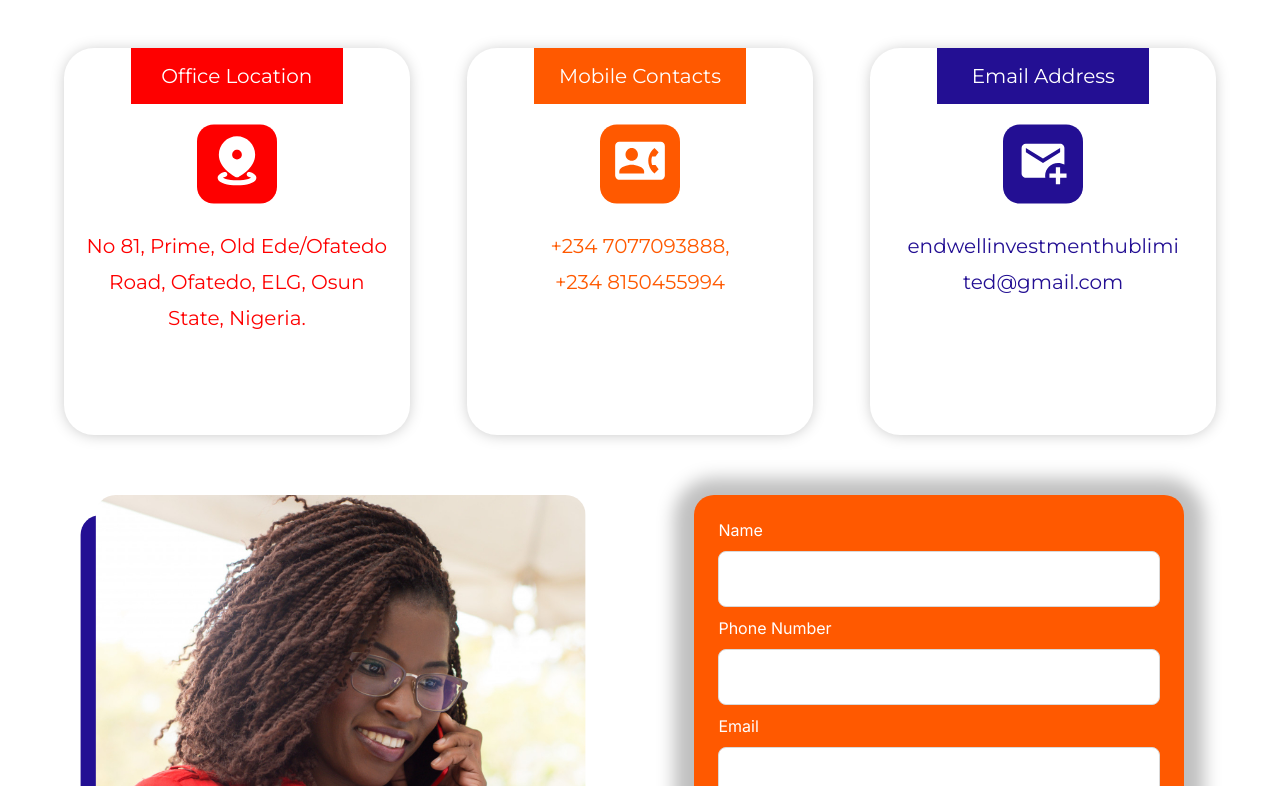
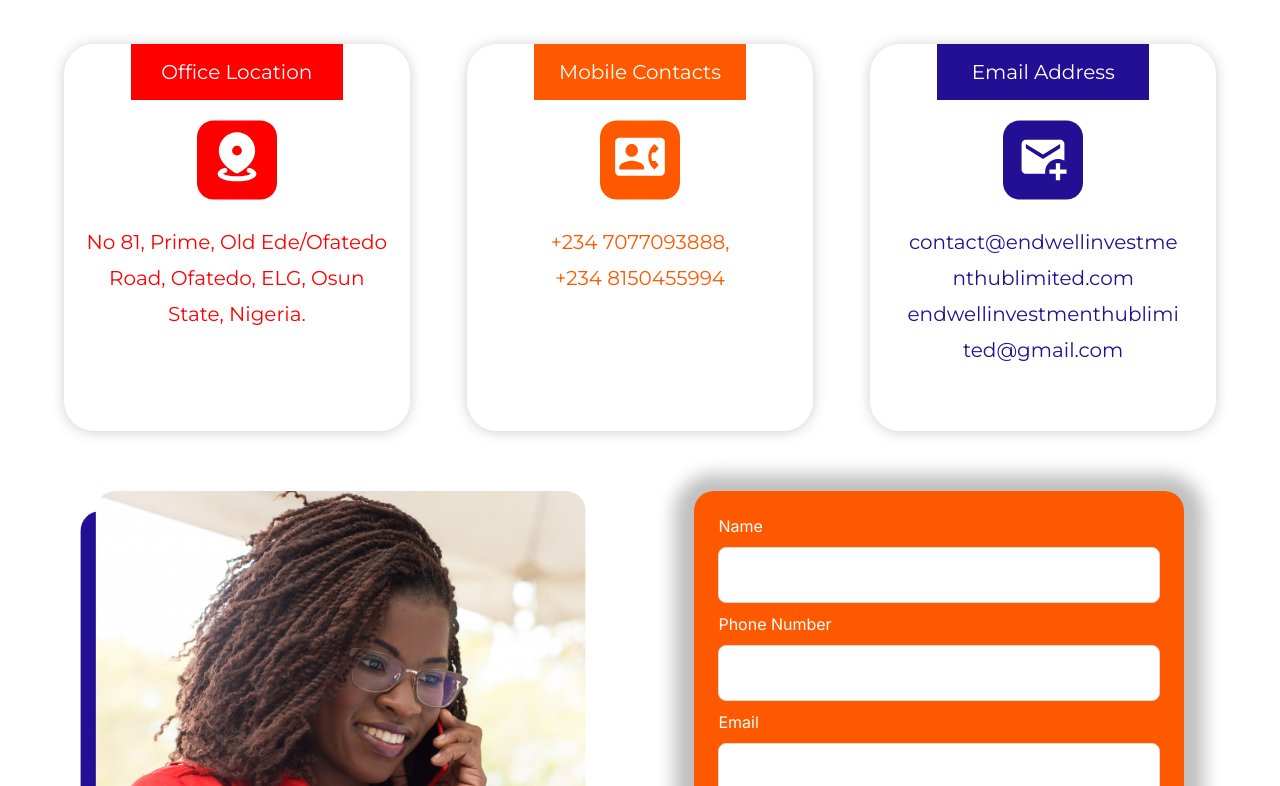
Before and after one commit to ogungbile-oluwasogo/endwell, a React (Vite) app: page /contact-us in a window 1280 px wide. Shown: the part 734-1520 px from the top of the page. Built offline with nearby package versions, Linux system fonts and the light colour scheme.

Commit message:
Pushing adjustment

```diff
--- a/src/components/contact/ContactDetail.jsx
+++ b/src/components/contact/ContactDetail.jsx
@@ -37,6 +37,7 @@
                 <path d="M50.0413 60.931C50.0413 52.5181 56.8784 45.681 65.2913 45.681C68.0872 45.681 70.6797 46.4435 72.9163 47.7397V27.8893C72.9163 26.5411 72.3808 25.2482 71.4275 24.2948C70.4742 23.3415 69.1812 22.806 67.833 22.806H27.1663C24.3451 22.806 22.083 25.0681 22.083 27.8893V58.3893C22.083 59.7375 22.6186 61.0305 23.5719 61.9838C24.5252 62.9371 25.8182 63.4726 27.1663 63.4726H50.2701C50.143 62.6339 50.0413 61.7951 50.0413 60.931ZM27.1663 32.9726V27.8893L47.4997 40.5976L67.833 27.8893V32.9726L47.4997 45.681L27.1663 32.9726ZM67.833 50.7643V58.3893H75.458V63.4726H67.833V71.0976H62.7497V63.4726H55.1247V58.3893H62.7497V50.7643H67.833Z" fill="white"/>
             </svg>
         </div>
+        <a href="mailto:contact@endwellinvestmenthublimited.com">contact@endwellinvestmenthublimited.com</a>
         <a href="mailto:endwellinvestmenthublimited@gmail.com">endwellinvestmenthublimited@gmail.com</a>
       </div>
     </div>
--- a/src/layouts/Footer.jsx
+++ b/src/layouts/Footer.jsx
@@ -99,6 +99,7 @@
                     <path d="M26.1 0H2.9C1.305 0 0.0145 1.29375 0.0145 2.875L0 20.125C0 21.7062 1.305 23 2.9 23H26.1C27.695 23 29 21.7062 29 20.125V2.875C29 1.29375 27.695 0 26.1 0ZM25.52 6.10938L15.2685 12.4631C14.8045 12.7506 14.1955 12.7506 13.7315 12.4631L3.48 6.10938C3.3346 6.02846 3.20728 5.91914 3.10574 5.78803C3.00419 5.65692 2.93054 5.50674 2.88923 5.3466C2.84793 5.18645 2.83983 5.01966 2.86543 4.85632C2.89102 4.69298 2.94979 4.53648 3.03816 4.39631C3.12653 4.25613 3.24267 4.13519 3.37955 4.04081C3.51644 3.94642 3.67121 3.88055 3.83452 3.84718C3.99782 3.81381 4.16626 3.81364 4.32963 3.84668C4.49301 3.87971 4.64792 3.94527 4.785 4.03937L14.5 10.0625L24.215 4.03937C24.3521 3.94527 24.507 3.87971 24.6704 3.84668C24.8337 3.81364 25.0022 3.81381 25.1655 3.84718C25.3288 3.88055 25.4836 3.94642 25.6204 4.04081C25.7573 4.13519 25.8735 4.25613 25.9618 4.39631C26.0502 4.53648 26.109 4.69298 26.1346 4.85632C26.1602 5.01966 26.1521 5.18645 26.1108 5.3466C26.0695 5.50674 25.9958 5.65692 25.8943 5.78803C25.7927 5.91914 25.6654 6.02846 25.52 6.10938Z" fill="white"/>
                   </svg>
                   <span>
+                    contact@endwellinvestment hublimited.com
                     endwellinvestmenthublimited @gmail.com
                   </span>
                 </p>
--- a/src/layouts/Header.jsx
+++ b/src/layouts/Header.jsx
@@ -25,7 +25,7 @@
     <div className={styles.headerWrapper}>
         <div className={styles.container}>
             <div>
-                <img src="/images/endwell-logo.jpg" alt="" />
+                <NavLink to="/"><img src="/images/endwell-logo.jpg" alt="" /></NavLink>
             </div>
             <div>
                 <ul>
```
